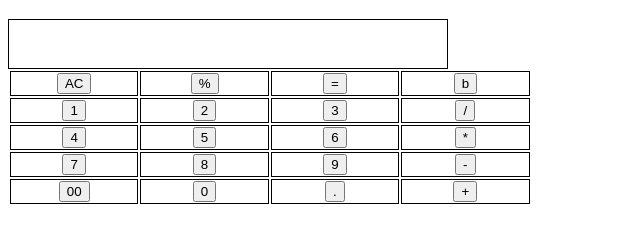
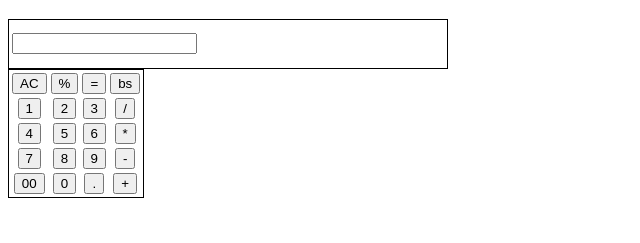
Before and after one commit to abhishekmulik/Calculator-, a plain HTML site: page index.html in a window 1280 px wide. Shown: the part 61-304 px from the top of the page, without its empty margins (0-640 px from the left). Drawn offline with Linux system fonts and the light colour scheme.

Commit message:
functional calculator created

```diff
--- a/index.html
+++ b/index.html
@@ -7,55 +7,46 @@
     </head>
         <body>
             <h1>Calculator</h1>
-            <table id="screen">
+            <table class="screen">
                 <tr>
-                    <th></th></tr>
+                    <td><input type="text" id="result"/></td>
+                </tr>
                 </table >
-                    <table>
-                        <div>
+                <form>
+                    <table class="keys">
                         <tr>
-                            <td id="keys"><button>AC</button></td>
-                            <td id="keys"><button>%</button></td>
-                            <td id="keys"><button>=</button></td>
-                            <td id="keys"><button>b</button></td>
+                            <td><input type="button" value="AC" onclick="clr()"></td>
+                            <td><input type="button" value="%" onclick="solve('%')"/></td>
+                            <td><input type="button" value="=" onclick="equalTo()"/></td>
+                            <td><input type="button" value="bs" onclick="bs()"/></td>
                         </tr>
                     <tr>
-                        <td id="keys"><button>1</button></td>
-                        <td id="keys"><button>2</button></td>
-                        <td id="keys"><button>3</button></td>
-                        <td id="keys"><button>/</button></td>
+                        <td><input type="button" value="1" onclick="solve('1')"/></td>
+                        <td><input type="button" value="2" onclick="solve('2')"/></td>
+                        <td><input type="button" value="3" onclick="solve('3')"/></td>
+                        <td><input type="button" value="/" onclick="solve('/')"/></td>
                     </tr>
-                    <tr><td id="keys"><button>4</button></td>
-                        <td id="keys"><button>5</button></td>
-                        <td id="keys"><button>6</button></td>
-                        <td id="keys"><button>*</button></td>
+                    <tr><td><input type="button" value="4" onclick="solve('4')"/></td>
+                        <td><input type="button" value="5" onclick="solve('5')"/></td>
+                        <td><input type="button" value="6" onclick="solve('6')"/></td>
+                        <td><input type="button" value="*" onclick="solve('*')"/></td>
                     </tr>
                     <tr>
-                        <td id="keys"><button>7</button></td>
-                        <td id="keys"><button>8</button></td>
-                        <td id="keys"><button>9</button></td>
-                        <td id="keys"><button>-</button></td>
+                        <td><input type="button" value="7" onclick="solve('7')"/></td>
+                        <td><input type="button" value="8" onclick="solve('8')"/></td>
+                        <td><input type="button" value="9" onclick="solve('9')"/></td>
+                        <td><input type="button" value="-" onclick="solve('-')"/></td>
                     </tr>
                     <tr>
-                        <td id="keys"><button>00</button></td>
-                        <td id="keys"><button>0</button></td>
-                        <td id="keys"><button>.</button></td>
-                        <td id="keys"><button>+</button></td>
+                        <td><input type="button" value="00" onclick="solve('00')"/></td>
+                        <td><input type="button" value="0" onclick="solve('0')"/></td>
+                        <td><input type="button" value="." onclick="solve('.')"/></td>
+                        <td><input type="button" value="+" onclick="solve('+')"/></td>
 
-                    </tr></div>
+                    </tr>
+                   </table>
+                </form>
 
-
-
-                   </table>
-
-
-                <!-- <th>
-                    <tr>
-                        <th>Screen</th>
-                    </tr>
-                    <tr>
-                    <td>Keys</td></tr>
-                </th> -->
 
             <script src="script.js"></script>
         </body>
--- a/script.js
+++ b/script.js
@@ -0,0 +1,15 @@
+function solve(val){
+    document.querySelector("#result").value+=val;
+}
+function equalTo(){
+    var x=document.querySelector('#result').value;
+    var y=eval(x);
+    document.getElementById('result').value=y;
+}
+function clr(){
+    document.getElementById('result').value="";
+}
+function bs(){
+    var temp=document.getElementById('result').value;
+    document.getElementById('result').value=temp.substr(0,temp.length-1);
+}
--- a/style.css
+++ b/style.css
@@ -1,11 +1,10 @@
-#screen{
+.screen{
     width: 34.78%;
     height: 50px;
     border: 1px solid black;
 }
-#keys{
+.keys{
     border: 1px solid black;
     width: 7.5%;
     text-align: center;
-
 }
```
